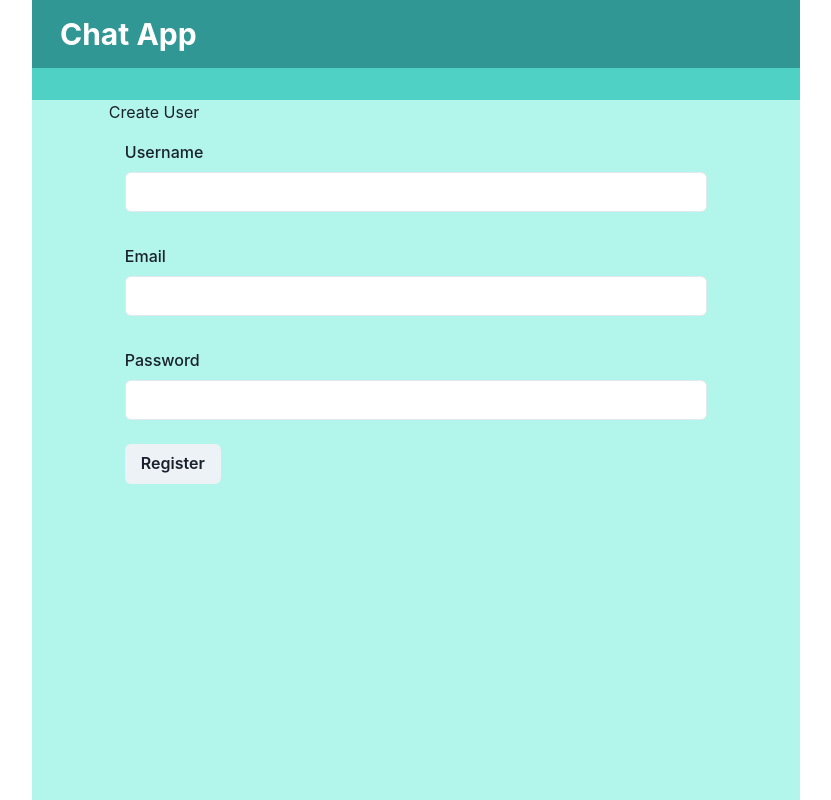
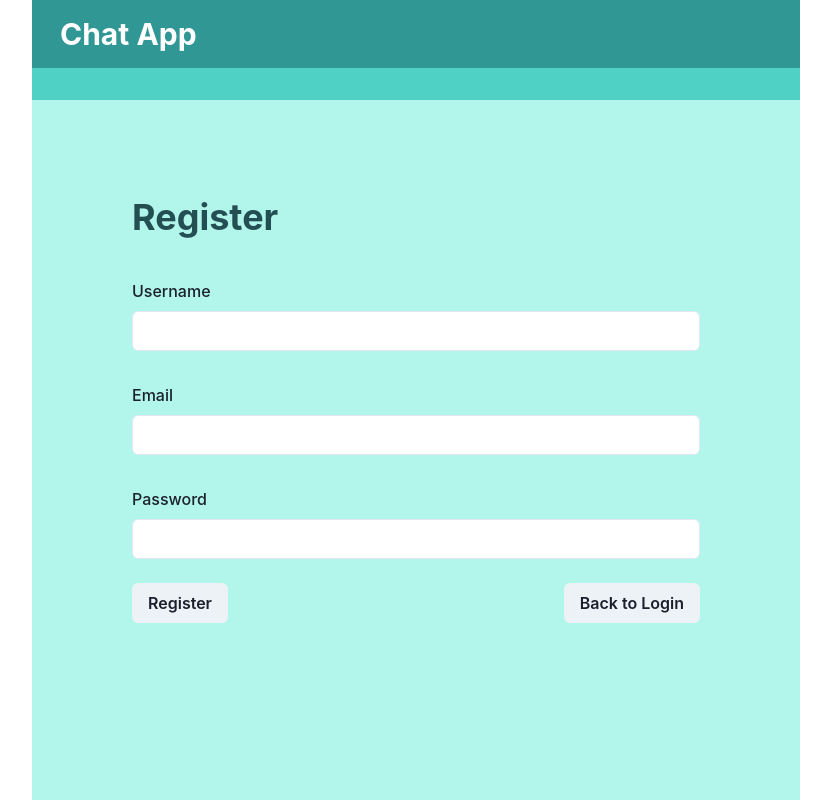
Before and after one commit to DeniseNordfalt/ts-chat-app, a React (Create React App) app in the folder packages/frontend/: page /register in a window 1280 px wide. Shown: the whole page, without its empty margins (224-1055 px from the left). Built offline with nearby package versions, Linux system fonts and the light colour scheme; no server answers.

Commit message:
button changes

```diff
--- a/packages/frontend/src/pages/UserCreatePage.tsx
+++ b/packages/frontend/src/pages/UserCreatePage.tsx
@@ -2,7 +2,7 @@ import React, { useState } from "react";
 import { UserItem } from "@ts-chat-app/shared";
 import FormInput from "../components/molecules/FormInput";
 import { useNavigate } from "react-router-dom";
-import { Button } from "@chakra-ui/react";
+import { Button, Heading, Box } from "@chakra-ui/react";
 
 import axios from "axios";
 
@@ -45,8 +45,15 @@ export default function UserCreatePage() {
   };
 
   return (
-    <div>
-      <h1>Create User</h1>
+    <Box maxWidth={"600px"} margin={"auto"} paddingTop={"10vh"}>
+      <Heading
+        color={"teal.800"}
+        paddingLeft={4}
+        paddingTop={4}
+        paddingBottom={6}
+      >
+        Register
+      </Heading>
       <form
         id="create-user-form"
         onSubmit={(e) => {
@@ -75,12 +82,16 @@ export default function UserCreatePage() {
           setValue={setPassword}
           type="password"
         />
-
-        <Button type="submit" margin={2} marginLeft={4}>
-          Register
-        </Button>
+        <Box display={"flex"} justifyContent={"space-between"}>
+          <Button type="submit" margin={2} marginLeft={4}>
+            Register
+          </Button>
+          <Button margin={2} marginRight={4} onClick={() => navigate("/login")}>
+            Back to Login
+          </Button>
+        </Box>
       </form>
       {error && <div>{error}</div>}
-    </div>
+    </Box>
   );
 }
```
